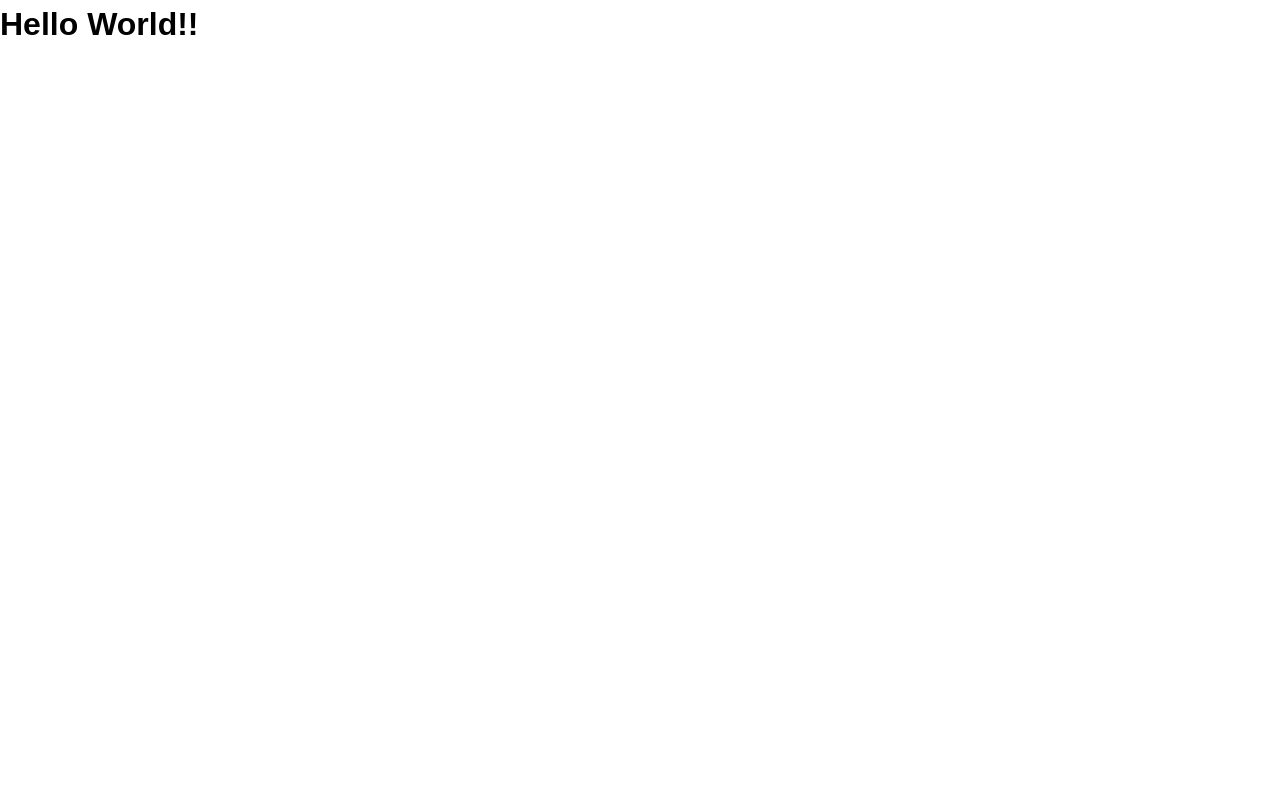
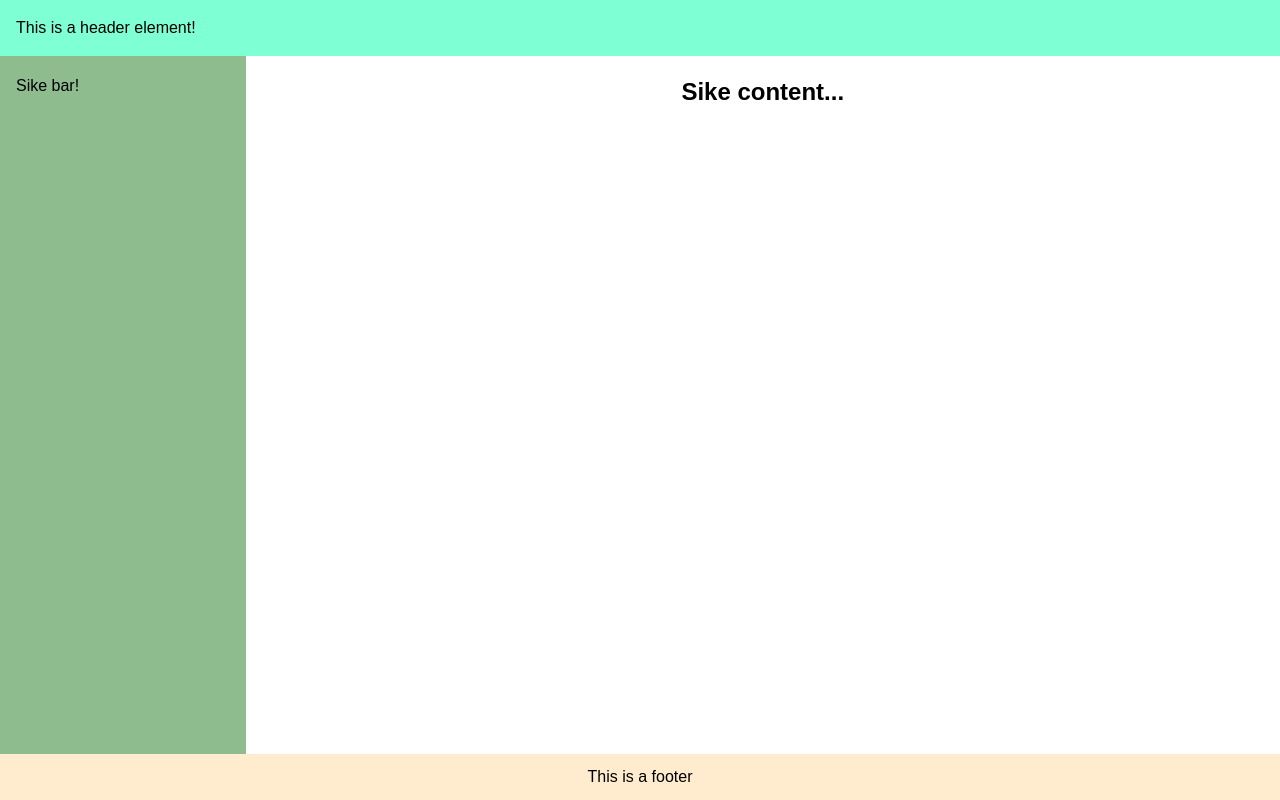
Before and after one commit to RaulAtWork/MinimalReddit, a React (Create React App) app: page / in a window 1280 px wide. Built offline with nearby package versions, Linux system fonts and the light colour scheme.

Commit message:
created main sections and css structure

```diff
--- a/src/app/App.js
+++ b/src/app/App.js
@@ -1,8 +1,21 @@
-import React from 'react';
+import React from "react";
+import Header from "../components/Header";
+import Footer from "../components/Footer";
+import SideBar from "../components/SideBar";
+import Main from "../components/Main";
 
 function App() {
   return (
-    <h1> Hello World!!</h1>
+    <>
+      <Header />
+      <div id="main-content">
+        <SideBar />
+        <main>
+          <Main />
+        </main>
+      </div>
+      <Footer />
+    </>
   );
 }
 
--- /dev/null
+++ b/src/components/Footer.js
@@ -0,0 +1,7 @@
+import React from "react";
+
+function Footer() {
+  return <footer>This is a footer</footer>;
+}
+
+export default Footer;
--- /dev/null
+++ b/src/components/Header.js
@@ -0,0 +1,7 @@
+import React from "react";
+
+function Header() {
+  return <header>This is a header element!</header>;
+}
+
+export default Header;
--- /dev/null
+++ b/src/components/Main.js
@@ -0,0 +1,11 @@
+import React from "react";
+
+function Main() {
+  return (
+    <div className="container">
+      <h2>Sike content...</h2>
+    </div>
+  );
+}
+
+export default Main;
--- /dev/null
+++ b/src/components/SideBar.js
@@ -0,0 +1,7 @@
+import React from "react";
+
+function SideBar () {
+  return <nav>Sike bar!</nav>;
+}
+
+export default SideBar;
--- a/src/styles/global.css
+++ b/src/styles/global.css
@@ -1,2 +1,50 @@
-@import './variables.css'
+@import "./variables.css";
 /*Global changes*/
+:root {
+  --header-height: 56px;
+  --footer-height: 46px;
+  --nav-padding-top: 18px;
+}
+
+html{
+    min-height: 100vh;
+}
+
+header {
+  display: flex;
+  flex-direction: column;
+  justify-content: center;
+  padding: 0px 16px;
+  height: var(--header-height);
+  background-color: aquamarine; /*TODO remove*/
+}
+
+footer {
+  display: flex;
+  flex-direction: column;
+  justify-content: center;
+  align-items: center;
+  padding: 0px 16px;
+  height: var(--footer-height);
+  background-color: blanchedalmond; /*TODO remove*/
+}
+
+#main-content {
+  display: flex;
+  min-height: calc(100vh - var(--header-height) - var(--footer-height));
+}
+#main-content > :first-child {
+  width: 300px;
+  background-color: darkseagreen; /*TODO remove*/
+}
+
+nav{
+    padding: var(--nav-padding-top) 0px 0px 16px;
+}
+main{
+    display: flex;
+    flex-direction: column;
+    align-items: center;
+    width: 100%;
+    padding-top: var(--nav-padding-top);
+}
--- a/src/styles/styles.css
+++ b/src/styles/styles.css
@@ -1,2 +1,8 @@
-@import './variables.css'
+@import "./variables.css";
 /*classes and local changes*/
+
+.container{
+    max-width: var(--max-width-container);
+    display: flex;
+    flex-direction: column;
+}
--- a/src/styles/variables.css
+++ b/src/styles/variables.css
@@ -0,0 +1,3 @@
+:root{
+    --max-width-container: 720px;
+}
```
